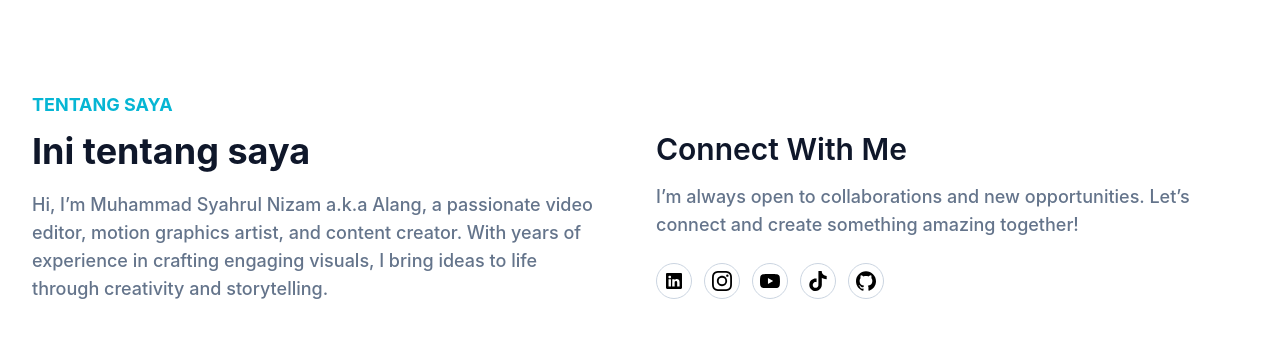
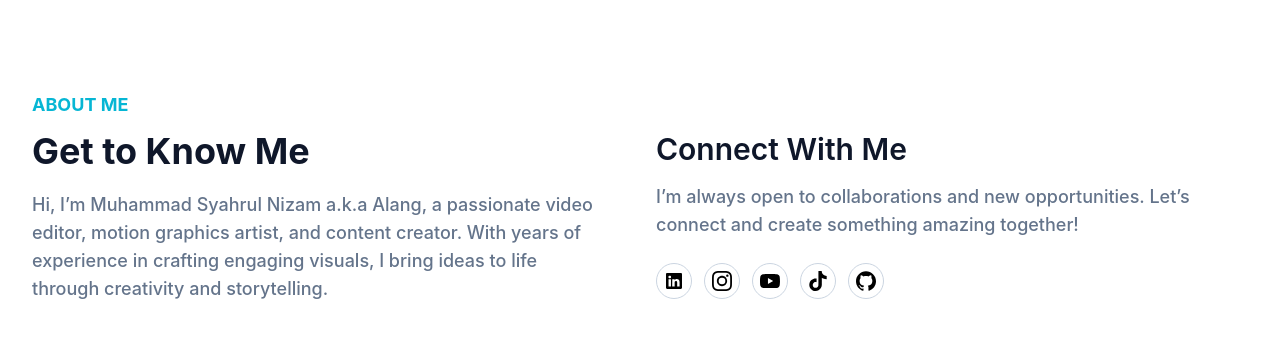
Before and after one commit to syahrulnizam7/portfolio-alang, a website: page index.html in a window 1280 px wide. Shown: the part 533-879 px from the top of the page. Drawn offline with Linux system fonts and the light colour scheme.

Commit message:
perbaiki sedikit about

```diff
--- a/index.html
+++ b/index.html
@@ -92,8 +92,8 @@
         <div class="container">
             <div class="flex flex-wrap">
                 <div class="w-full px-4 mb-10 lg:w-1/2">
-                    <h4 class="font-bold text-primary uppercase text-lg mb-3">Tentang Saya</h4>
-                    <h2 class="font-bold text-dark text-3xl mb-5 max-w-md lg:text-4xl">Ini tentang saya</h2>
+                    <h4 class="font-bold text-primary uppercase text-lg mb-3">About Me</h4>
+                    <h2 class="font-bold text-dark text-3xl mb-5 max-w-md lg:text-4xl">Get to Know Me</h2>
                     <p class="font-medium text-base text-secondary max-w-xl lg:text-lg">Hi, I’m Muhammad Syahrul Nizam
                         a.k.a Alang, a passionate video editor, motion graphics artist, and content creator. With years
                         of experience in crafting engaging visuals, I bring ideas to life through creativity and
```
